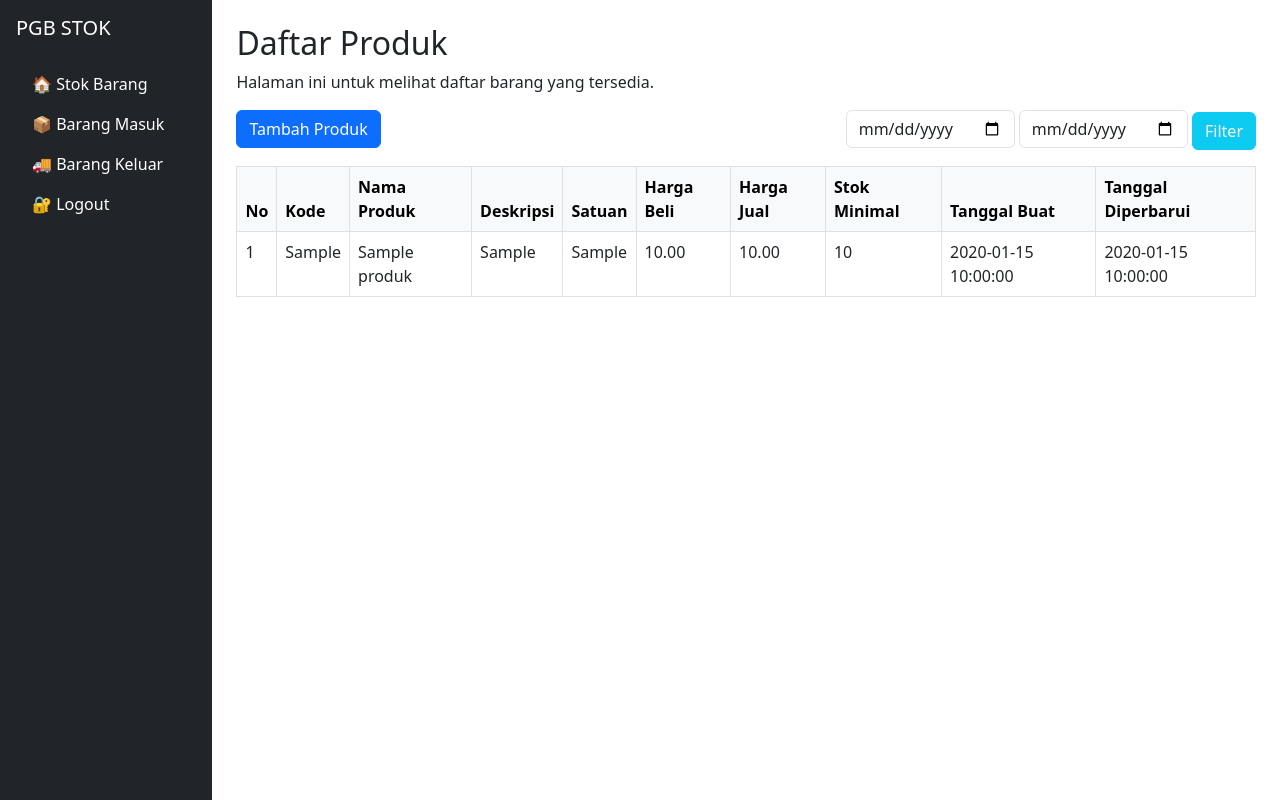
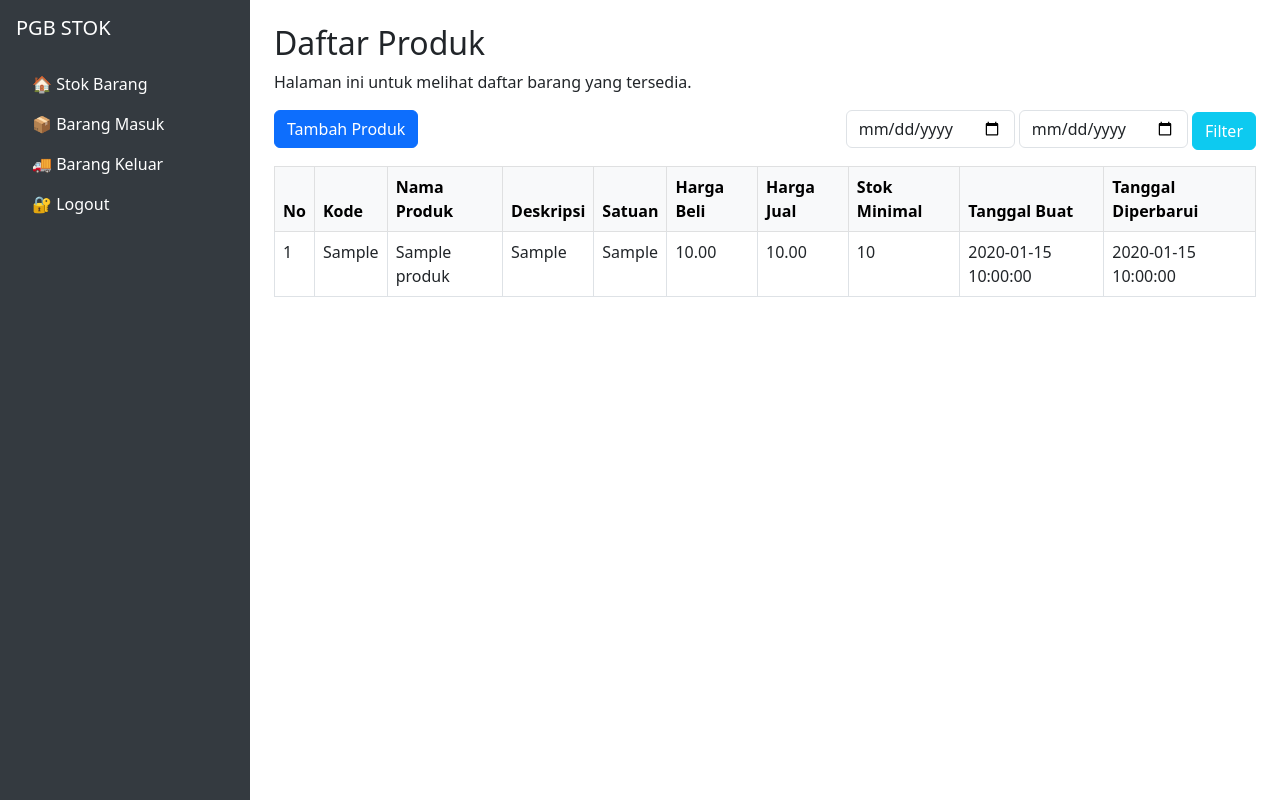
Before and after one commit to PrimaSentana/stok_gudang, a PHP site: page /produk/main.php in a window 1280 px wide. Run offline with PHP 8.4, Linux system fonts and the light colour scheme; tables that the repository leaves empty hold one stand-in row (values such as "Sample post").

Commit message:
fix sidebar

```diff
--- a/produk/main.php
+++ b/produk/main.php
@@ -5,22 +5,47 @@
   <meta name="viewport" content="width=device-width, initial-scale=1">
   <title>Barang Keluar</title>
   <link href="https://cdn.jsdelivr.net/npm/bootstrap@5.3.0/dist/css/bootstrap.min.css" rel="stylesheet">
+  <style>
+    body {
+      margin: 0;
+      padding: 0;
+      overflow: hidden; /* Hindari scroll pada body */
+    }
+
+    .sidebar {
+      position: fixed;
+      top: 0;
+      left: 0;
+      width: 250px;
+      height: 100vh;
+      background-color: #343a40;
+      color: white;
+      padding: 1rem;
+    }
+
+    .main-content {
+      margin-left: 250px;
+      padding: 1.5rem;
+      height: 100vh;
+      overflow-y: auto;
+      width: calc(100% - 250px);
+    }
+  </style>
 </head>
 <body>
-  <div class="d-flex">
   <!-- Sidebar -->
-    <div class="bg-dark text-white p-3" style="width: 250px; height: 100vh;">
+  <div class="sidebar">
     <h5 class="mb-4">PGB STOK</h5>
     <ul class="nav flex-column">
       <li class="nav-item"><a href="#" class="nav-link text-white">🏠 Stok Barang</a></li>
       <li class="nav-item"><a href="#" class="nav-link text-white">📦 Barang Masuk</a></li>
       <li class="nav-item"><a href="#" class="nav-link text-white">🚚 Barang Keluar</a></li>
-        <li class="nav-item"><a href="#" class="nav-link text-white">🔐 Logout</a></li>
+      <li class="nav-item"><a href="../login.php" class="nav-link text-white">🔐 Logout</a></li>
     </ul>
   </div>
 
   <!-- Main Content -->
-    <div class="p-4 w-100">
+  <div class="main-content">
     <h2>Daftar Produk</h2>
     <p>Halaman ini untuk melihat daftar barang yang tersedia.</p>
 
@@ -53,7 +78,6 @@
       <tbody>
         <?php
           include '../actions/db.php';
-
           $no = 1;
           $data = mysqli_query($koneksi,"SELECT * FROM produk");
           while($d = mysqli_fetch_array($data)) {
@@ -70,12 +94,9 @@
           <td><?php echo $d['tanggal_buat']?></td>
           <td><?php echo $d['tanggal_diperbarui']?></td>
         </tr>
-            <?php
-                }
-            ?>
+        <?php } ?>
       </tbody>
     </table>
-    </div>
   </div>
 
   <script src="https://cdn.jsdelivr.net/npm/bootstrap@5.3.0/dist/js/bootstrap.bundle.min.js"></script>
```
Lines whose indentation alone changed are shown as unchanged.
